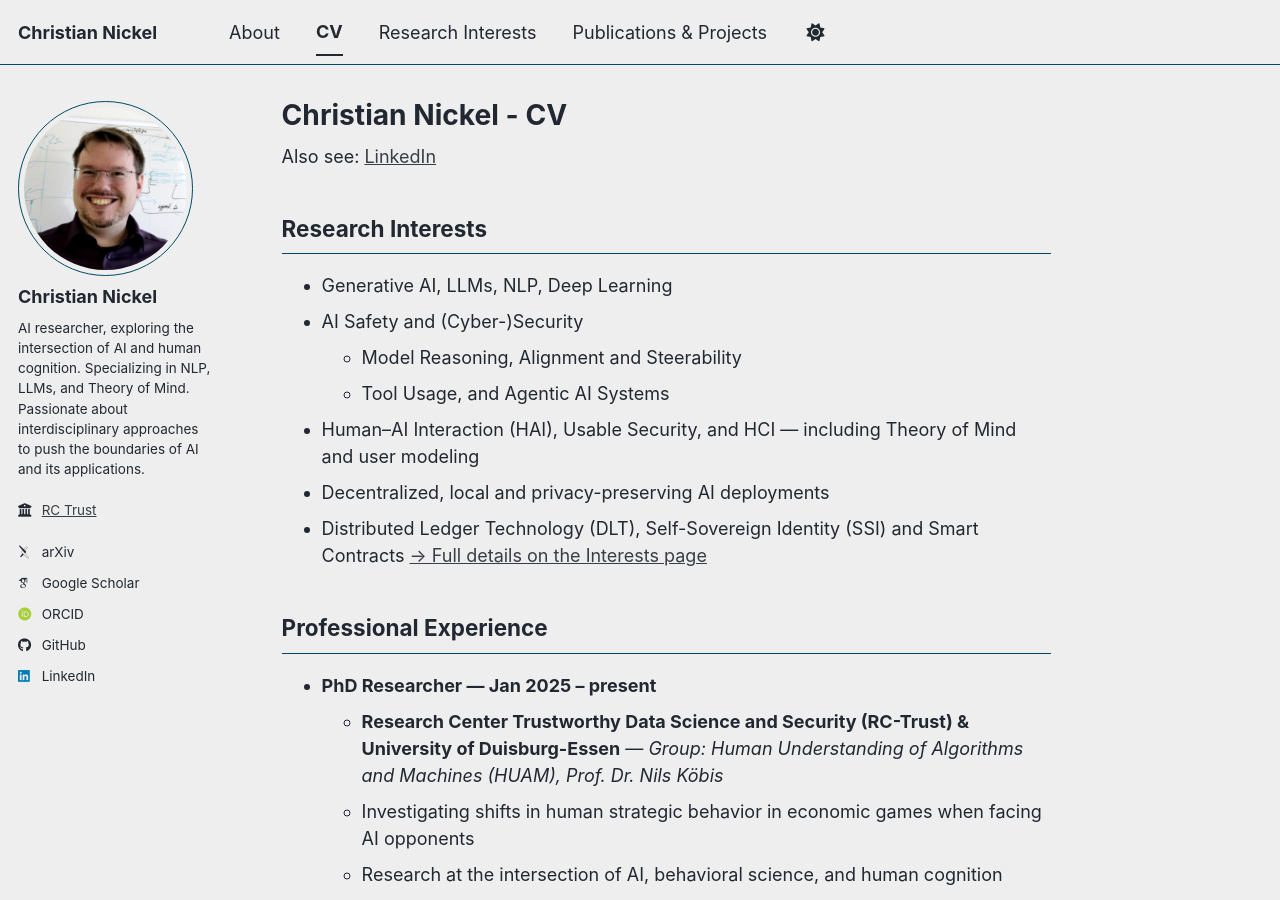
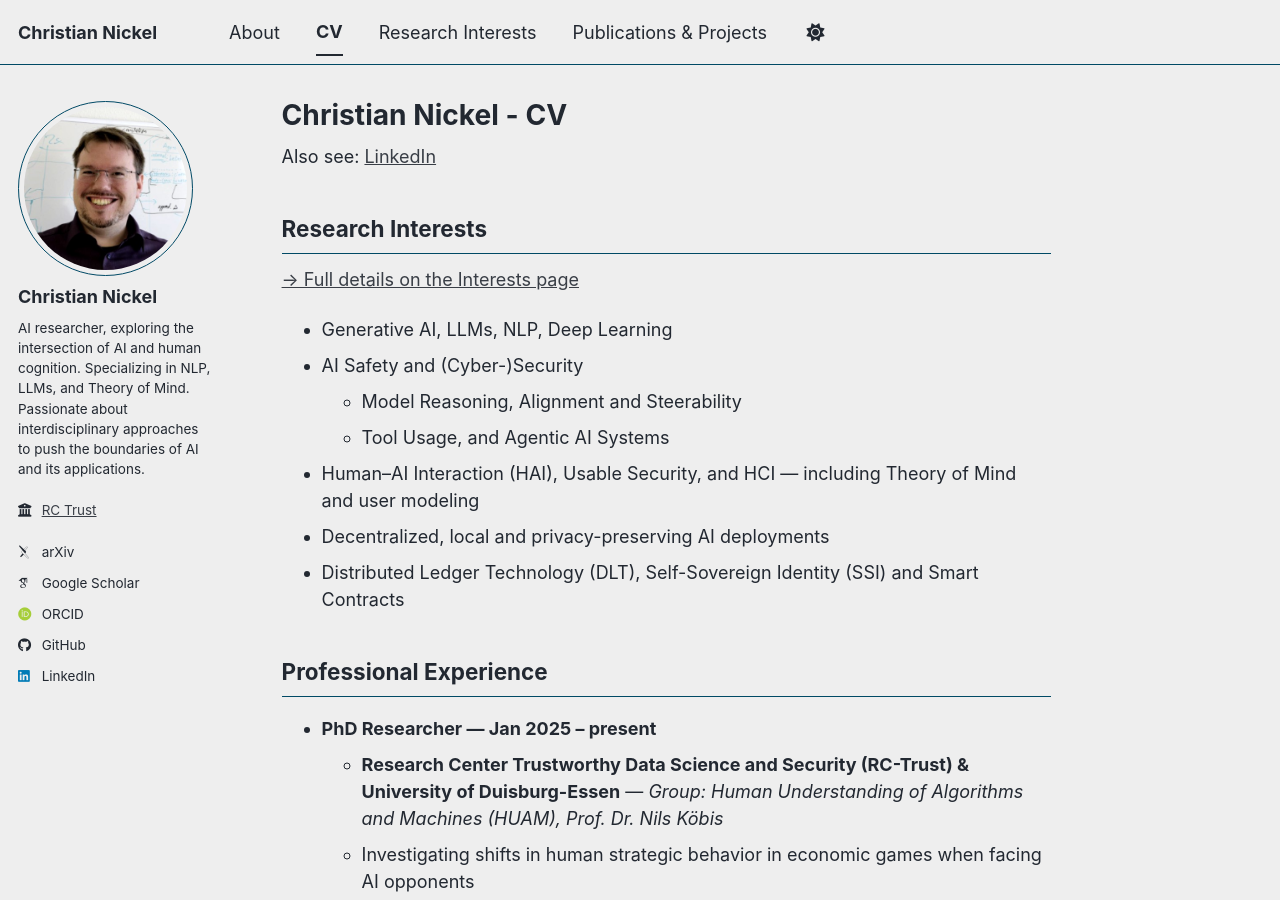
Before and after one commit to christianchrispost/christianchrispost.github.io, a Jekyll site: the page built from _pages/cv.md, in a window 1280 px wide and 900 px high. Built offline with Jekyll 4.4.1, drawn with Linux system fonts in a browser that asks for light colours; some web fonts are replaced; a script bundle is joined from its source files by our own code; library files that are not in the unit come from our copies; some of the changed lines change nothing that is shown.

Commit message:
more formatting improvements

```diff
--- a/_pages/cv.md
+++ b/_pages/cv.md
@@ -16,6 +16,7 @@ redirect_from:
 Also see: [LinkedIn](https://www.linkedin.com/in/christian-nickel-9b220130b/)
 
 ## Research Interests
+[→ Full details on the Interests page](/research-interests/)
 - Generative AI, LLMs, NLP, Deep Learning
 - AI Safety and (Cyber-)Security
   - Model Reasoning, Alignment and Steerability
@@ -23,7 +24,6 @@ Also see: [LinkedIn](https://www.linkedin.com/in/christian-nickel-9b220130b/)
 - Human–AI Interaction (HAI), Usable Security, and HCI — including Theory of Mind and user modeling
 - Decentralized, local and privacy-preserving AI deployments
 - Distributed Ledger Technology (DLT), Self-Sovereign Identity (SSI) and Smart Contracts
-[→ Full details on the Interests page](/research-interests/)
 
 ## Professional Experience
 - **PhD Researcher — Jan 2025 – present**
```
